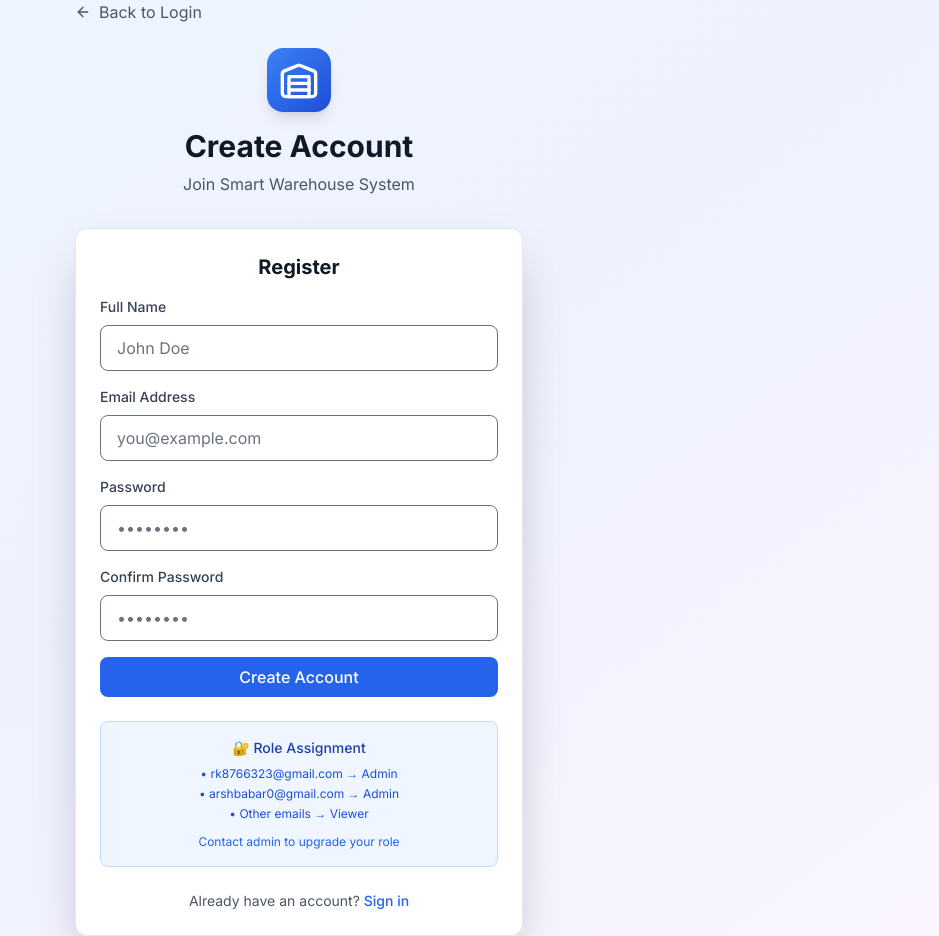
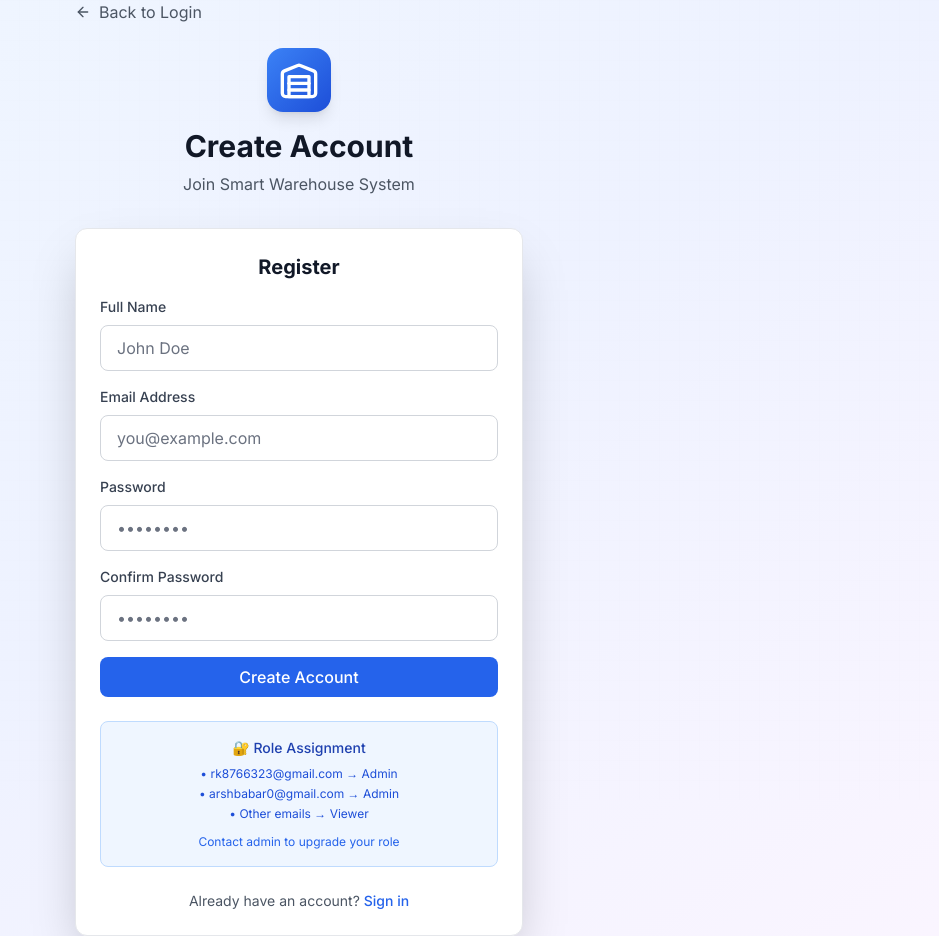
Before and after one commit to arsh0808/WareIQ, a Next.js app in the folder web-app/: page /register in a window 1280 px wide. Shown: the whole page, without its empty margins (341-1280 px from the left). Built offline with nearby package versions, Linux system fonts and the light colour scheme.

Commit message:
commit 8

```diff
--- a/web-app/src/components/ui/Input.tsx
+++ b/web-app/src/components/ui/Input.tsx
@@ -28,8 +28,10 @@ export const Input = React.forwardRef<HTMLInputElement, InputProps>(
             ref={ref}
             className={cn(
               'w-full px-4 py-2.5 border rounded-lg transition-colors duration-200',
+              'bg-white text-gray-900 border-gray-300',
               'focus:outline-none focus:ring-2 focus:ring-blue-500 focus:border-transparent',
               'dark:bg-gray-700 dark:text-white dark:border-gray-600',
+              'placeholder:text-gray-500 dark:placeholder:text-gray-400',
               'disabled:opacity-50 disabled:cursor-not-allowed',
               error && 'border-red-500 focus:ring-red-500',
               leftIcon && 'pl-10',
```
